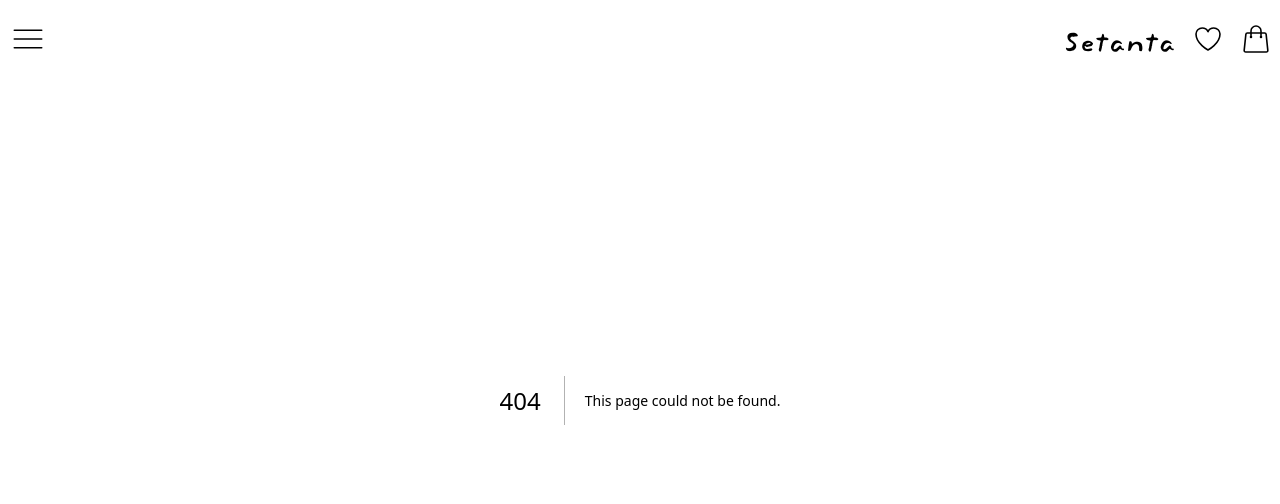
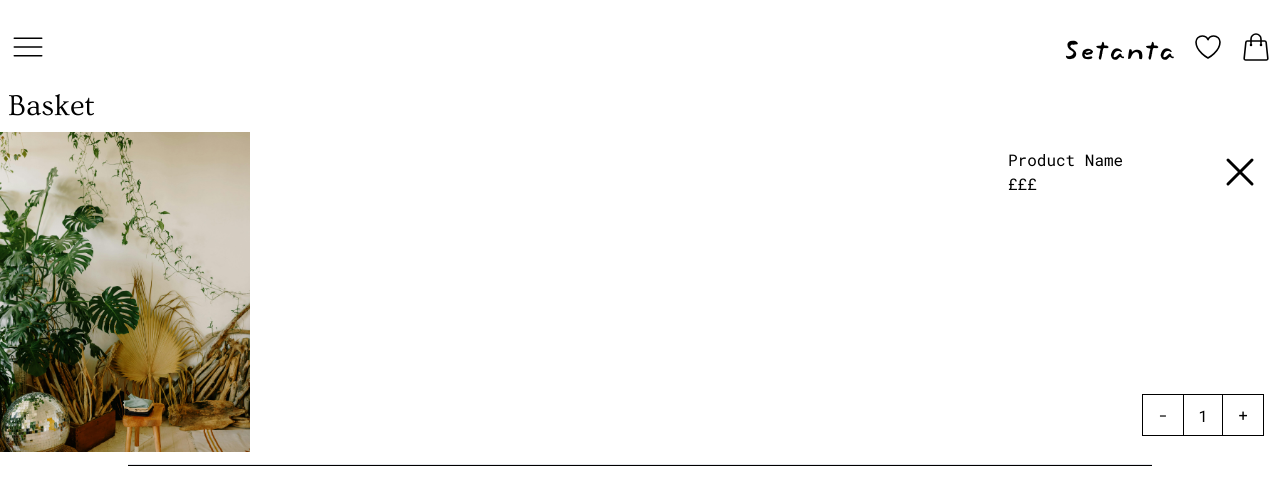
Before and after one commit to meowy8/setanta, a Next.js app: page /basket in a window 1280 px wide. Before the commit this address had no page. Shown: the top 504 px of the page. Built offline with nearby package versions, Linux system fonts and the light colour scheme.

Commit message:
created basket page and quantity selector component

```diff
--- /dev/null
+++ b/src/app/basket/page.tsx
@@ -0,0 +1,13 @@
+import React from 'react'
+import BasketItem from '../components/BasketItem'
+
+const Basket = () => {
+  return (
+    <main className='relative top-20'>
+      <h1 className='ovo m-2 text-3xl'>Basket</h1>
+      <BasketItem />
+    </main>
+  )
+}
+
+export default Basket
--- /dev/null
+++ b/src/app/components/BasketDropdown.tsx
@@ -0,0 +1,11 @@
+import React from 'react'
+
+const BasketDropdown = () => {
+  return (
+    <aside>
+
+    </aside>
+  )
+}
+
+export default BasketDropdown
--- /dev/null
+++ b/src/app/components/BasketItem.tsx
@@ -0,0 +1,39 @@
+import Image from "next/image";
+import React from "react";
+import DeleteFavBtn from "./DeleteFavBtn";
+import QuantitySelector from "./QuantitySelector";
+
+const BasketItem = () => {
+  return (
+    <div className="flex flex-col items-center">
+      <div className="flex justify-between h-80 w-screen roboto-mono">
+        <div className="h-full overflow-hidden">
+          <Image
+            src="/images/pexels-ksenia-chernaya-11741419.jpg"
+            alt=""
+            height={250}
+            width={250}
+            className="object-cover"
+          />
+        </div>
+        <div className="flex flex-col p-4 w-72">
+          <div className="flex justify-between ">
+            <div className="flex flex-col">
+              <span>Product Name</span>
+              <span>£££</span>
+            </div>
+            <div>
+              <DeleteFavBtn />
+            </div>
+          </div>
+          <div className="flex items-end justify-end h-full">
+            <QuantitySelector />
+          </div>
+        </div>
+      </div>
+      <hr className="w-4/5 h-[2px] bg-black m-3" />
+    </div>
+  );
+};
+
+export default BasketItem;
--- a/src/app/components/FavouritesCard.tsx
+++ b/src/app/components/FavouritesItem.tsx
@@ -2,10 +2,10 @@ import Image from "next/image";
 import React from "react";
 import DeleteFavBtn from "./DeleteFavBtn";
 
-const FavouritesCard = () => {
+const FavouritesItem = () => {
   return (
     <div className="flex flex-col items-center">
-      <div className="flex justify-between h-96 w-screen roboto-mono">
+      <div className="flex justify-between h-80 w-screen roboto-mono">
         <div className="h-full overflow-hidden">
           <Image
             src="/images/pexels-ksenia-chernaya-11741419.jpg"
@@ -30,9 +30,9 @@ const FavouritesCard = () => {
           </div>
         </div>
       </div>
-      <hr className="w-4/5 h-[2px] bg-black" />
+      <hr className="w-4/5 h-[2px] bg-black m-3" />
     </div>
   );
 };
 
-export default FavouritesCard;
+export default FavouritesItem;
--- a/src/app/components/NavBar.tsx
+++ b/src/app/components/NavBar.tsx
@@ -143,7 +143,7 @@ const NavBar = () => {
             />
           </svg>
         </Link>
-        <button>
+        <Link href={"/basket"}>
           <svg
             xmlns="http://www.w3.org/2000/svg"
             fill="none"
@@ -158,7 +158,7 @@ const NavBar = () => {
               d="M15.75 10.5V6a3.75 3.75 0 1 0-7.5 0v4.5m11.356-1.993 1.263 12c.07.665-.45 1.243-1.119 1.243H4.25a1.125 1.125 0 0 1-1.12-1.243l1.264-12A1.125 1.125 0 0 1 5.513 7.5h12.974c.576 0 1.059.435 1.119 1.007ZM8.625 10.5a.375.375 0 1 1-.75 0 .375.375 0 0 1 .75 0Zm7.5 0a.375.375 0 1 1-.75 0 .375.375 0 0 1 .75 0Z"
             />
           </svg>
-        </button>
+        </Link>
       </div>
     </nav>
   );
--- /dev/null
+++ b/src/app/components/QuantitySelector.tsx
@@ -0,0 +1,43 @@
+"use client";
+import React, { useState } from "react";
+
+const QuantitySelector = () => {
+  const [quantity, setQuantity] = useState<number>(1);
+
+  const handleIncrement = () => {
+    setQuantity(prev => prev + 1);
+  };
+
+  const handleDecrement = () => {
+    if (quantity > 1) {
+      setQuantity(prev => prev - 1);
+    }
+  }
+
+  // const handleChange = (input: string) => {
+  //   const value = parseInt(input);
+  //   if (value < 1) {
+  //     setQuantity(1);
+  //   } else if (value > 0) {
+  //     setQuantity(value);
+  //   }
+  // };
+
+  return (
+    <div className="border border-black flex">
+      <button onClick={handleDecrement} className="flex justify-center items-center w-10 h-10">
+        <span>-</span>
+      </button>
+      <input
+        value={quantity}
+        readOnly
+        className="flex text-center w-10 h-10 border-x border-black outline-none appearance-none"
+      />
+      <button onClick={handleIncrement} className="flex justify-center items-center w-10 h-10">
+        <span>+</span>
+      </button>
+    </div>
+  );
+};
+
+export default QuantitySelector;
--- a/src/app/favourites/page.tsx
+++ b/src/app/favourites/page.tsx
@@ -1,11 +1,13 @@
 import React from "react";
-import FavouritesCard from "../components/FavouritesCard";
+import FavouritesItem from "../components/FavouritesItem";
 
 const Favourites = () => {
   return (
     <main className="relative top-20 ">
       <h1 className="ovo m-2 text-3xl">Favourites</h1>
-      <FavouritesCard />
+      <FavouritesItem />
+      <FavouritesItem />
+      <FavouritesItem />
     </main>
   );
 };
```
